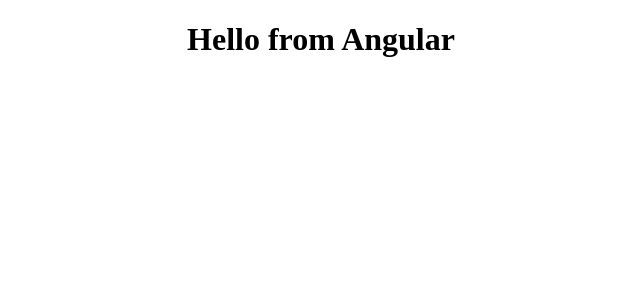
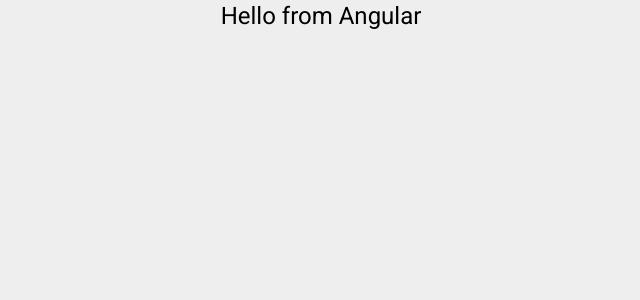
Before and after one commit to zetta-novan-kuncoro/angular-demo, an Angular app: page / in a window 1280 px wide. Shown: the top 300 px of the page, without its empty margins (319-959 px from the left). Built offline with nearby package versions, Linux system fonts and the light colour scheme.

Commit message:
Add angular material

```diff
--- a/package.json
+++ b/package.json
@@ -11,10 +11,12 @@
   "private": true,
   "dependencies": {
     "@angular/animations": "^14.2.0",
+    "@angular/cdk": "^14.2.5",
     "@angular/common": "^14.2.0",
     "@angular/compiler": "^14.2.0",
     "@angular/core": "^14.2.0",
     "@angular/forms": "^14.2.0",
+    "@angular/material": "^14.2.5",
     "@angular/platform-browser": "^14.2.0",
     "@angular/platform-browser-dynamic": "^14.2.0",
     "@angular/router": "^14.2.0",
--- a/src/index.html
+++ b/src/index.html
@@ -6,8 +6,11 @@
   <base href="/">
   <meta name="viewport" content="width=device-width, initial-scale=1">
   <link rel="icon" type="image/x-icon" href="favicon.ico">
+  <link rel="preconnect" href="https://fonts.gstatic.com">
+  <link href="https://fonts.googleapis.com/css2?family=Roboto:wght@300;400;500&display=swap" rel="stylesheet">
+  <link href="https://fonts.googleapis.com/icon?family=Material+Icons" rel="stylesheet">
 </head>
-<body>
+<body class="mat-typography">
   <app-root></app-root>
 </body>
 </html>
--- a/src/styles.scss
+++ b/src/styles.scss
@@ -1 +1,44 @@
+
+// Custom Theming for Angular Material
+// For more information: https://material.angular.io/guide/theming
+@use '@angular/material' as mat;
+// Plus imports for other components in your app.
+
+// Include the common styles for Angular Material. We include this here so that you only
+// have to load a single css file for Angular Material in your app.
+// Be sure that you only ever include this mixin once!
+@include mat.core();
+
+// Define the palettes for your theme using the Material Design palettes available in palette.scss
+// (imported above). For each palette, you can optionally specify a default, lighter, and darker
+// hue. Available color palettes: https://material.io/design/color/
+$angular-demo-primary: mat.define-palette(mat.$indigo-palette);
+$angular-demo-accent: mat.define-palette(mat.$pink-palette, A200, A100, A400);
+
+// The warn palette is optional (defaults to red).
+$angular-demo-warn: mat.define-palette(mat.$red-palette);
+
+// Create the theme object. A theme consists of configurations for individual
+// theming systems such as "color" or "typography".
+$angular-demo-theme: mat.define-light-theme((
+  color: (
+    primary: $angular-demo-primary,
+    accent: $angular-demo-accent,
+    warn: $angular-demo-warn,
+  )
+));
+
+// Include theme styles for core and each component used in your app.
+// Alternatively, you can import and @include the theme mixins for each component
+// that you are using.
+@include mat.all-component-themes($angular-demo-theme);
+
 /* You can add global styles to this file, and also import other style files */
+
+*,
+*::before,
+*::after {
+  box-sizing: border-box;
+}
+html, body { height: 100%; background-color: #eee; }
+body { margin: 0; font-family: Roboto, "Helvetica Neue", sans-serif; }
```
Also changed, not shown: 1 other file (tests, documents, lock files or other folders).
